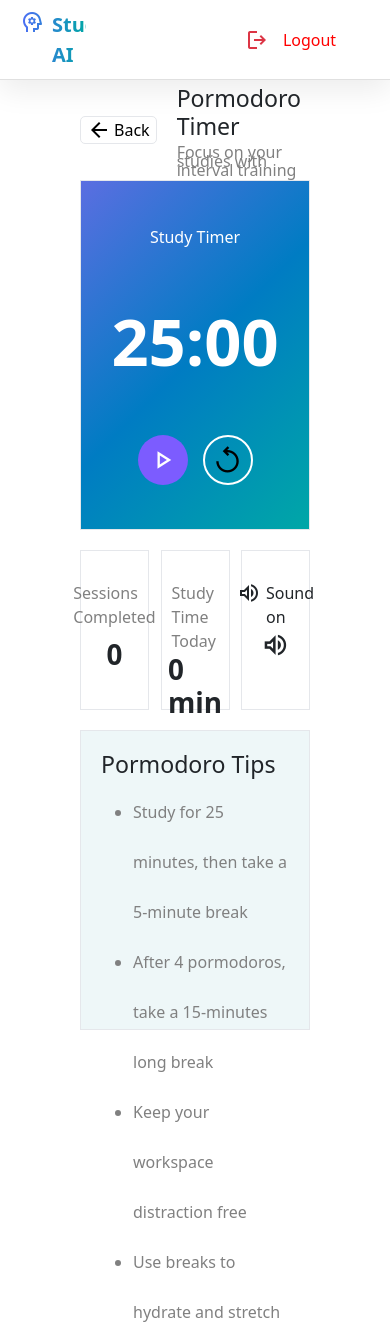
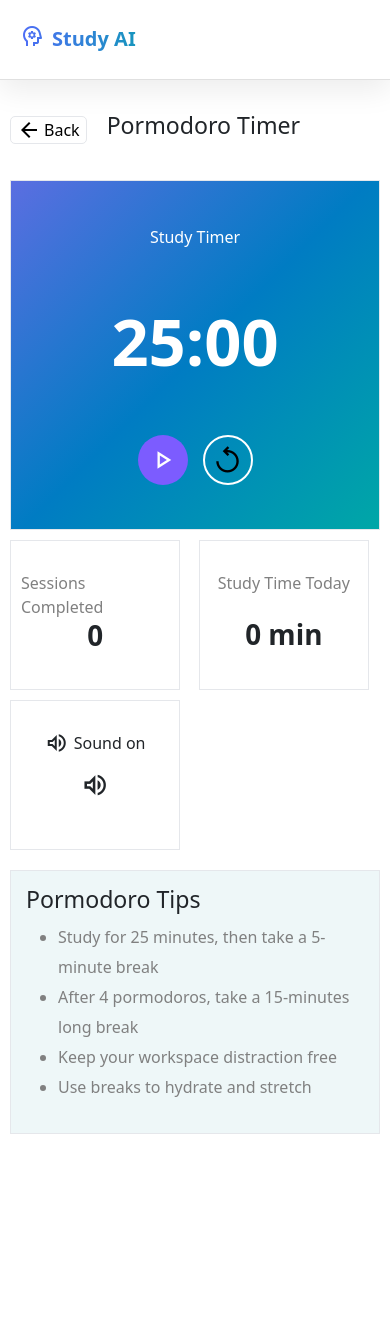
Before and after one commit to Madhav-87/study-planner-app, a React (Create React App) app in the folder FrontEnd/: page /dashboard/timer in a window 390 px wide. After the commit the page ends 1134 px from the top, so only its background shows below. Built offline with nearby package versions, Linux system fonts and the light colour scheme.

Commit message:
mobile compatibility added

```diff
--- a/FrontEnd/src/DashBoard.js
+++ b/FrontEnd/src/DashBoard.js
@@ -117,7 +117,7 @@ export default function DashBoard() {
       <div className='dash-body'>
         <div className='login-title-section'>
           <div className='login-header'>
-            Welcome back, <span className='user-name'>Omkar</span>
+            Welcome back!
           </div>
           <div className='login-subtxt'>
             Create and manage your personalized study plans with AI assistance
--- a/FrontEnd/src/Dashboard.css
+++ b/FrontEnd/src/Dashboard.css
@@ -271,3 +271,23 @@ input[type="file"]{
         opacity: 1;
     }
 }
+@media (max-width:460px){
+
+.dash-body {
+    padding: 12px;
+    min-height: auto !important;
+}
+.dash-box {
+width: 47%;
+margin-top: 15px;
+}
+.pormodoro-btn {
+    padding-right: 2px;
+}
+.no-plan-body {
+padding: 10px;
+}
+.subtxt{
+    text-align: center;
+}
+}
--- a/FrontEnd/src/Login.css
+++ b/FrontEnd/src/Login.css
@@ -153,6 +153,7 @@
     color: white;
     flex-direction: column;
     row-gap: 15px;
+    text-align: center;
 }
 .startJouBtn{
     border: none !important;
@@ -184,3 +185,19 @@
         transform: translateY(0px);
     }
 }
+@media (max-width:460px) {
+    .title-section{
+        width: 50%;
+    }
+
+.title-headline {
+font-size: 25px;
+}
+.title-subtxt{
+    font-size: 16px;
+    width: 97%;
+}
+.card{
+    margin-bottom: 15px;
+}
+}
--- a/FrontEnd/src/Login.js
+++ b/FrontEnd/src/Login.js
@@ -16,10 +16,7 @@ export default function Login() {
                         Study AI
                     </div>
                 </div>
-                <div className='account-btn-section'>
-                    <div><button className='login-btn'>Login</button></div>
-                    <div><button className='signUp-btn'>Sign Up</button></div>
-                </div>
+
             </div>
             <div className='title-headline-section'>
                 <div className='title-headline'>
@@ -60,17 +57,6 @@ export default function Login() {
                             <p class="card-text">With supporting text below as a natural lead-in to additional content.</p>
                         </div>
                     </div>
-                    <div class="card">
-                        <div class="card-body">
-                            <div className='card-icon'>
-                                <span class="material-symbols-outlined lightGreen">
-                                    bolt
-                                </span>
-                            </div>
-                            <h5 class="card-title">Smart Rescheduling</h5>
-                            <p class="card-text">With supporting text below as a natural lead-in to additional content.</p>
-                        </div>
-                    </div>
                     <div class="card" id="card4">
                         <div class="card-body">
                             <div className='card-icon'>
--- a/FrontEnd/src/Pormodoro.css
+++ b/FrontEnd/src/Pormodoro.css
@@ -117,3 +117,35 @@
         transform:rotate(-360deg);
     }
 }
+@media (max-width:460px) {
+    .pormo-body{
+        padding-left: 10px;
+        padding-right: 10px;
+    }
+    .header-section .subtxt{
+        display: none;
+    }
+    .subtxt{
+       text-align: start;
+    }
+    .study-box {
+        min-height: 200px;
+        height: auto;
+        display: flex;
+        flex-wrap: wrap;
+        justify-content:start ;
+        margin-bottom: 20px;
+    }
+    .timer-info-box {
+        height: 150px !important;
+        width: 46%;
+        margin-top: 10px;
+    }
+    .poromodoro-tips-section {
+        height: auto;
+        padding: 15px;
+    }
+    ul li{
+        line-height: 30px;
+    }
+}
--- a/FrontEnd/src/components/Header.jsx
+++ b/FrontEnd/src/components/Header.jsx
@@ -15,18 +15,6 @@ export default function Header() {
               Study AI
             </div>
           </div>
-          <div className='account-btn-section'>
-            <div className='logout-box'>
-              <div>
-                <span class="material-symbols-outlined text-danger">
-                  logout
-                </span>
-              </div>
-              <div>
-                <button className='logout-btn'>Logout</button>
-              </div>
-            </div>
-          </div>
         </div>
       </header>
     </>
```
